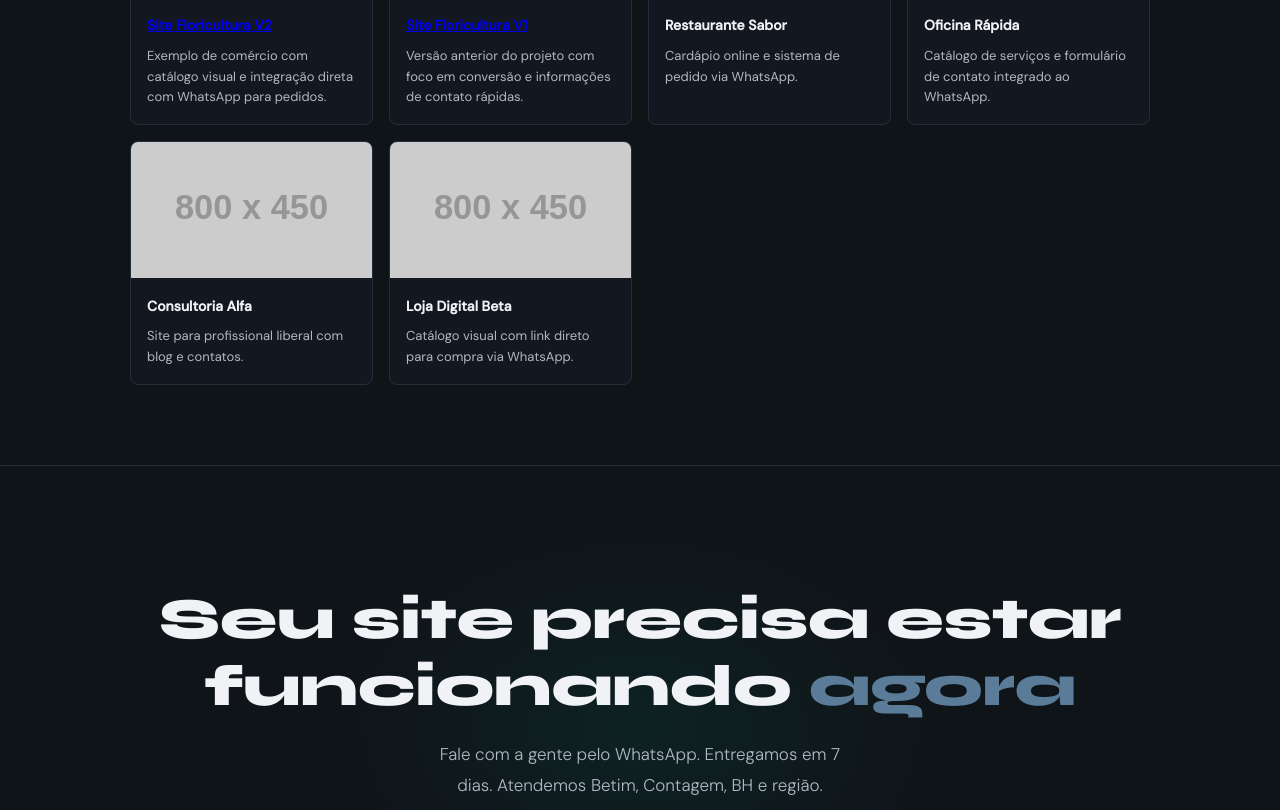
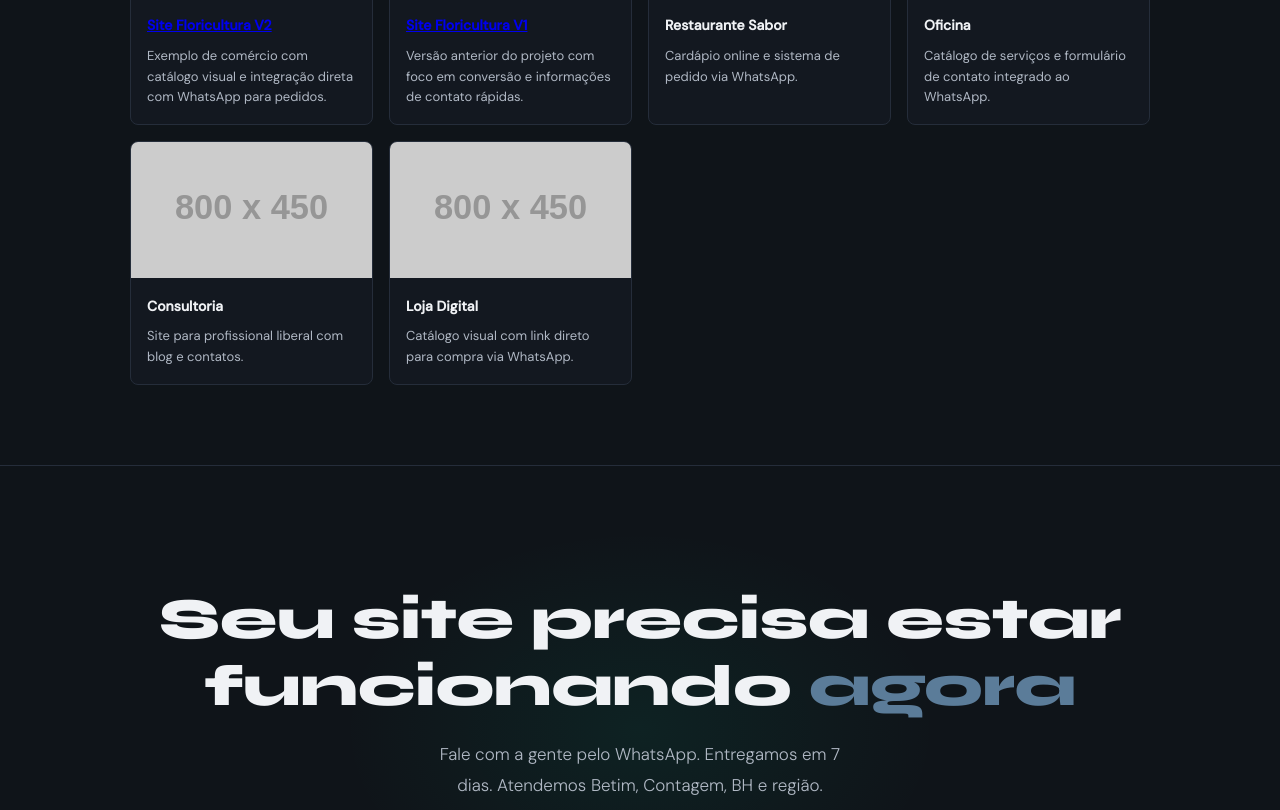
Before and after one commit to cuiudos/landingpage-CPM, a plain HTML site: page index.html in a window 1280 px wide. Shown: the part 6259-7069 px from the top of the page. Drawn offline with Linux system fonts and the light colour scheme; placeholder pictures from the web are drawn by us.

Commit message:
Descreva a mudança aqui

```diff
--- a/index.html
+++ b/index.html
@@ -993,7 +993,7 @@ footer{
     <div class="portfolio-card">
       <div class="portfolio-thumb" style="background-image:url('https://via.placeholder.com/800x450?text=Projeto+4')"></div>
       <div class="portfolio-body">
-        <h3>Oficina Rápida</h3>
+        <h3>Oficina</h3>
         <p>Catálogo de serviços e formulário de contato integrado ao WhatsApp.</p>
       </div>
     </div>
@@ -1001,7 +1001,7 @@ footer{
     <div class="portfolio-card">
       <div class="portfolio-thumb" style="background-image:url('https://via.placeholder.com/800x450?text=Projeto+5')"></div>
       <div class="portfolio-body">
-        <h3>Consultoria Alfa</h3>
+        <h3>Consultoria</h3>
         <p>Site para profissional liberal com blog e contatos.</p>
       </div>
     </div>
@@ -1009,7 +1009,7 @@ footer{
     <div class="portfolio-card">
       <div class="portfolio-thumb" style="background-image:url('https://via.placeholder.com/800x450?text=Projeto+6')"></div>
       <div class="portfolio-body">
-        <h3>Loja Digital Beta</h3>
+        <h3>Loja Digital </h3>
         <p>Catálogo visual com link direto para compra via WhatsApp.</p>
       </div>
     </div>
```
